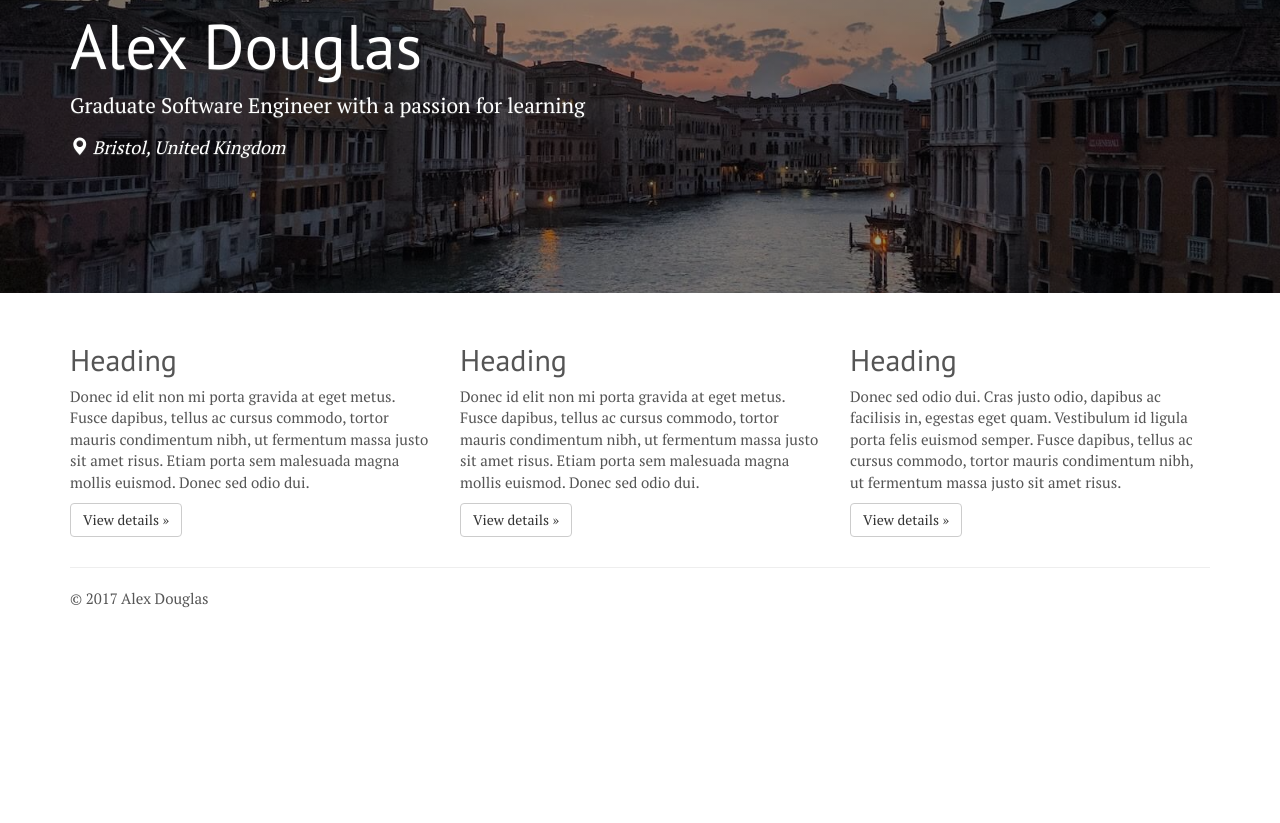
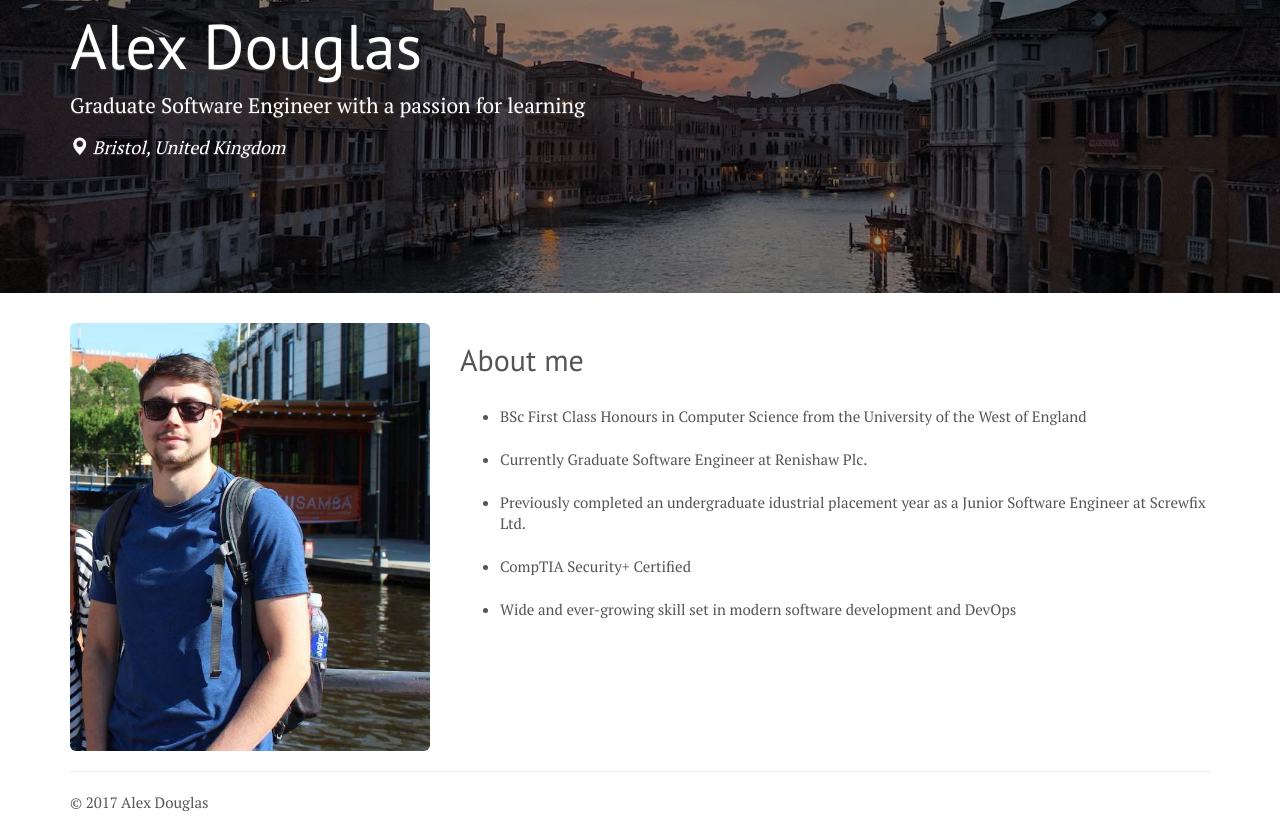
Before and after one commit to alexd111/personal-website, a plain HTML site: page index.html in a window 1280 px wide. Shown: the part 57-880 px from the top of the page. Before the commit the page ends 800 px from the top, so only its background shows below. Drawn offline with nearby package versions, Linux system fonts and the light colour scheme.

Commit message:
Added about me section

```diff
--- a/css/custom.css
+++ b/css/custom.css
@@ -3,7 +3,7 @@ h1, h2, h3 {
     color: #555;
 }
 
-p {
+p, ul {
     font-family: 'PT Serif', serif;
     font-size: 15px;
     color: #555;
--- a/index.html
+++ b/index.html
@@ -56,20 +56,23 @@
       <!-- Example row of columns -->
       <div class="row">
         <div class="col-md-4">
-          <h2>Heading</h2>
-          <p>Donec id elit non mi porta gravida at eget metus. Fusce dapibus, tellus ac cursus commodo, tortor mauris condimentum nibh, ut fermentum massa justo sit amet risus. Etiam porta sem malesuada magna mollis euismod. Donec sed odio dui. </p>
-          <p><a class="btn btn-default" href="#" role="button">View details &raquo;</a></p>
+          <img src="./img/me-pic.jpg" class="img-responsive img-rounded" id="me-pic" alt="Responsive image">
         </div>
-        <div class="col-md-4">
-          <h2>Heading</h2>
-          <p>Donec id elit non mi porta gravida at eget metus. Fusce dapibus, tellus ac cursus commodo, tortor mauris condimentum nibh, ut fermentum massa justo sit amet risus. Etiam porta sem malesuada magna mollis euismod. Donec sed odio dui. </p>
-          <p><a class="btn btn-default" href="#" role="button">View details &raquo;</a></p>
+        <div class="col-md-8">
+          <h2>About me</h2>
+          <br>
+          <ul>
+            <li>BSc First Class Honours in Computer Science from the University of the West of England</li>
+            <br>
+            <li>Currently Graduate Software Engineer at Renishaw Plc.</li>
+            <br>
+            <li>Previously completed an undergraduate idustrial placement year as a Junior Software Engineer at Screwfix Ltd.</li>
+            <br>
+            <li>CompTIA Security+ Certified</li>
+            <br>
+            <li>Wide and ever-growing skill set in modern software development and DevOps</li>
+          </ul>
        </div>
-        <div class="col-md-4">
-          <h2>Heading</h2>
-          <p>Donec sed odio dui. Cras justo odio, dapibus ac facilisis in, egestas eget quam. Vestibulum id ligula porta felis euismod semper. Fusce dapibus, tellus ac cursus commodo, tortor mauris condimentum nibh, ut fermentum massa justo sit amet risus.</p>
-          <p><a class="btn btn-default" href="#" role="button">View details &raquo;</a></p>
-        </div>
       </div>
 
       <hr>
```
Also changed, not shown: img/avatar.png, img/me-pic.jpg (added).
